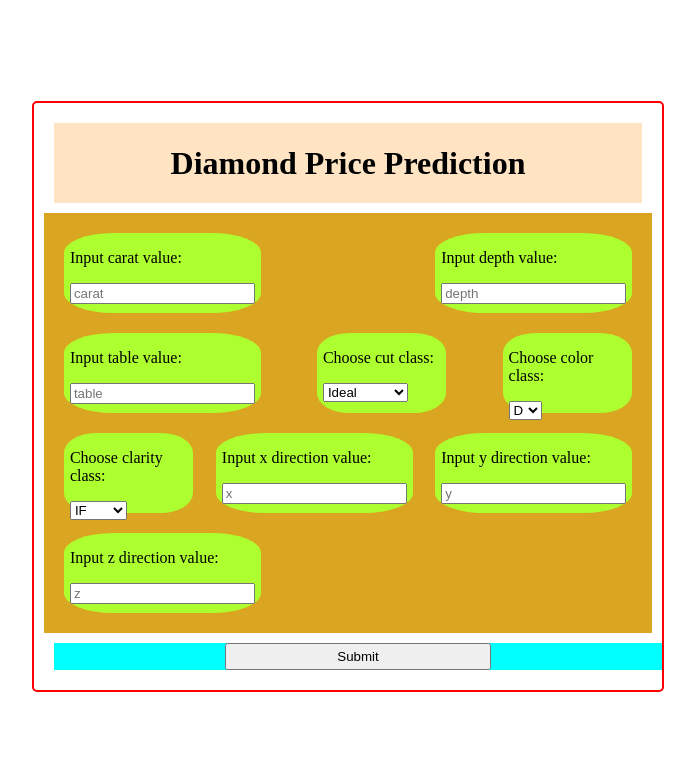
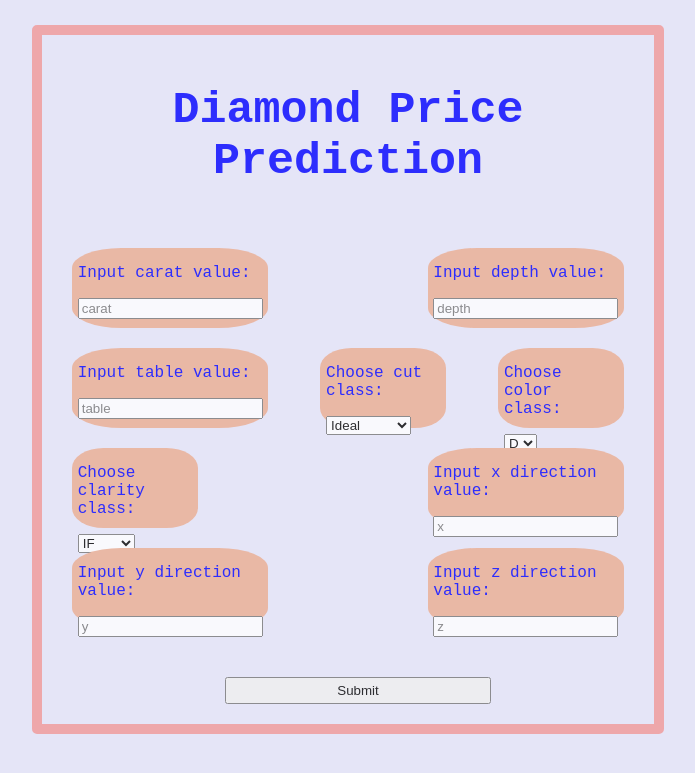
Before and after one commit to mkaucic/Predvidanje-cijene-dijamanta, a Flask app: page /index in a window 1280 px wide. Shown: the top 773 px of the page, without its empty margins (292-987 px from the left). Run offline with Flask 2, Linux system fonts and the light colour scheme.

Commit message:
css part 2

```diff
--- a/Templates/index.html
+++ b/Templates/index.html
@@ -3,7 +3,7 @@
 <head>
   <meta charset="UTF-8">
   <title>Diamond prediction web page</title>
-  <link rel="stylesheet" href="styles.css">
+  <link type="text/css" rel="stylesheet" href="{{ url_for('static', filename='css/styles.css') }}">
 </head>
 <body>
     <div class="flexbox-container">
@@ -91,7 +91,7 @@
 
 		{% if cijena %}
 		<div class="prediction-container">
-        	<p>Your predicted diamond price is: {{cijena}} $</p>
+        	<p><span>Your predicted diamond price is:</span> <span class="result">{{cijena}} $</span></p>
 		</div>
 		{% endif %}
 
--- a/Templates/styles.css
+++ b/static/css/styles.css
@@ -1,3 +1,11 @@
+/*body style*/
+body {
+    background-color: #e5e5f7;
+    opacity: 0.8;
+    background-image: radial-gradient(#444cf7 0.5px, #e5e5f7 0.5px);
+    background-size: 10px 10px;
+}
+
 /*flexbox first container for all elements*/
 .flexbox-container {
     display: flex;
@@ -5,13 +13,13 @@
     flex-direction: row;
     margin-left: 25%;
     margin-right: 25%;
-    margin-top: 8%;
+    margin-top: 2%;
     flex-wrap: wrap;
     padding: 10px;
 }
 
 .flexbox-container{
-    border: 2px solid red;
+    border: 10px solid rgb(241, 152, 152);
     border-radius: 5px;
 }
 
@@ -20,7 +28,12 @@
     width: 100%;
     text-align: center;
     margin: 10px;
-    background-color:bisque;
+}
+
+.title-container h1{
+    font-family: 'Courier New', Courier, monospace;
+    font-size:45px;
+    color:blue;
 }
 
 /*submit element in first flexbox container*/
@@ -28,7 +41,7 @@
     width: 100%;
     text-align: center;
     margin: 10px;
-    background-color:aqua;
+    margin-top: 5%;
 }
 
 #submit{
@@ -40,18 +53,29 @@
     width: 100%;
     text-align: center;
     margin: 10px;
-    background-color:coral;
+    background-color:rgb(235, 173, 145);
+    font-family: 'Courier New', Courier, monospace;
+    color:blue;
 }
 
 .prediction-container p {
     text-align: center;
 }
 
+.prediction-container span{
+    font-size: 35px;
+}
+
+.result{
+    font-size: 40px;
+    color:rgb(214, 91, 91);
+    font-family: Courier;
+}
+
 /*flexbox container inside of flexbox container*/
 .flexbox-cocontainer{
     max-width: 100%;
     padding: 10px;
-    background-color: goldenrod;
     display: flex;
     flex-flow: row wrap;
     justify-content:space-between;
@@ -69,6 +93,8 @@
 }
 
 .container{
-    background-color:greenyellow;
+    background-color:rgb(235, 173, 145);
     border-radius:25%;
+    font-family: 'Courier New', Courier, monospace;
+    color:blue;
 }
```
